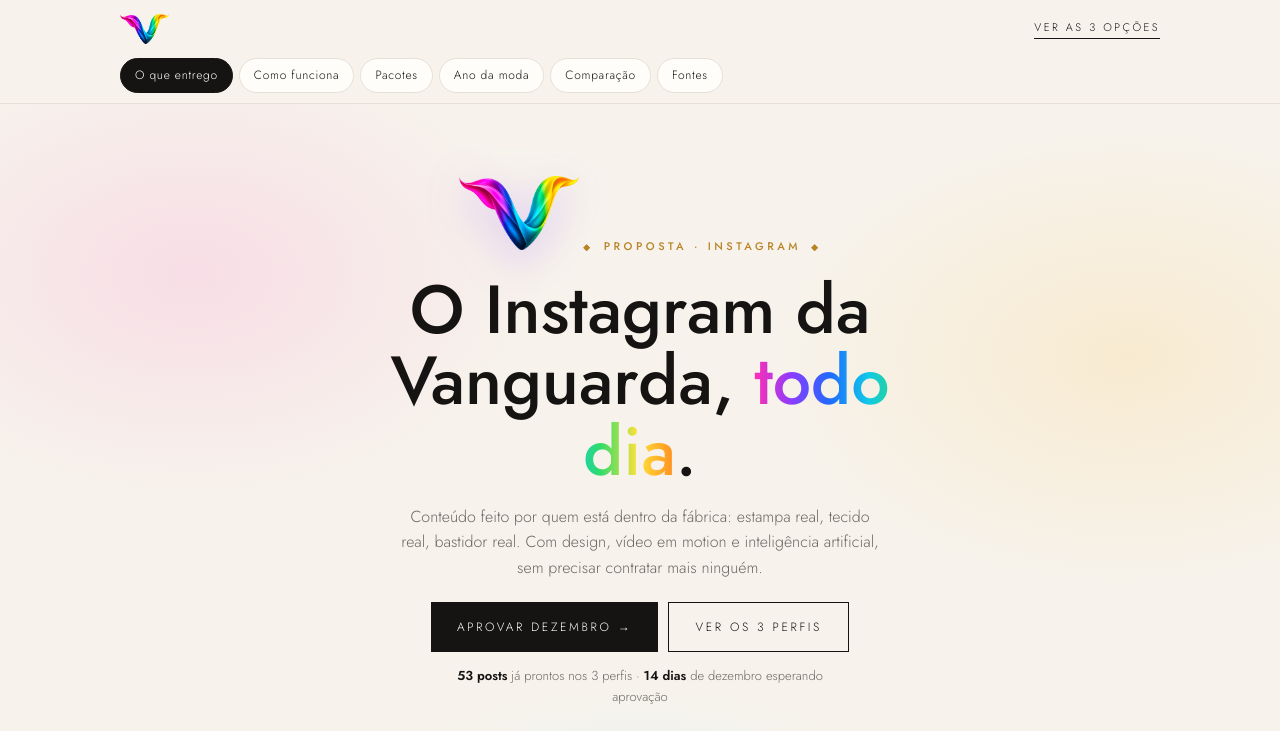
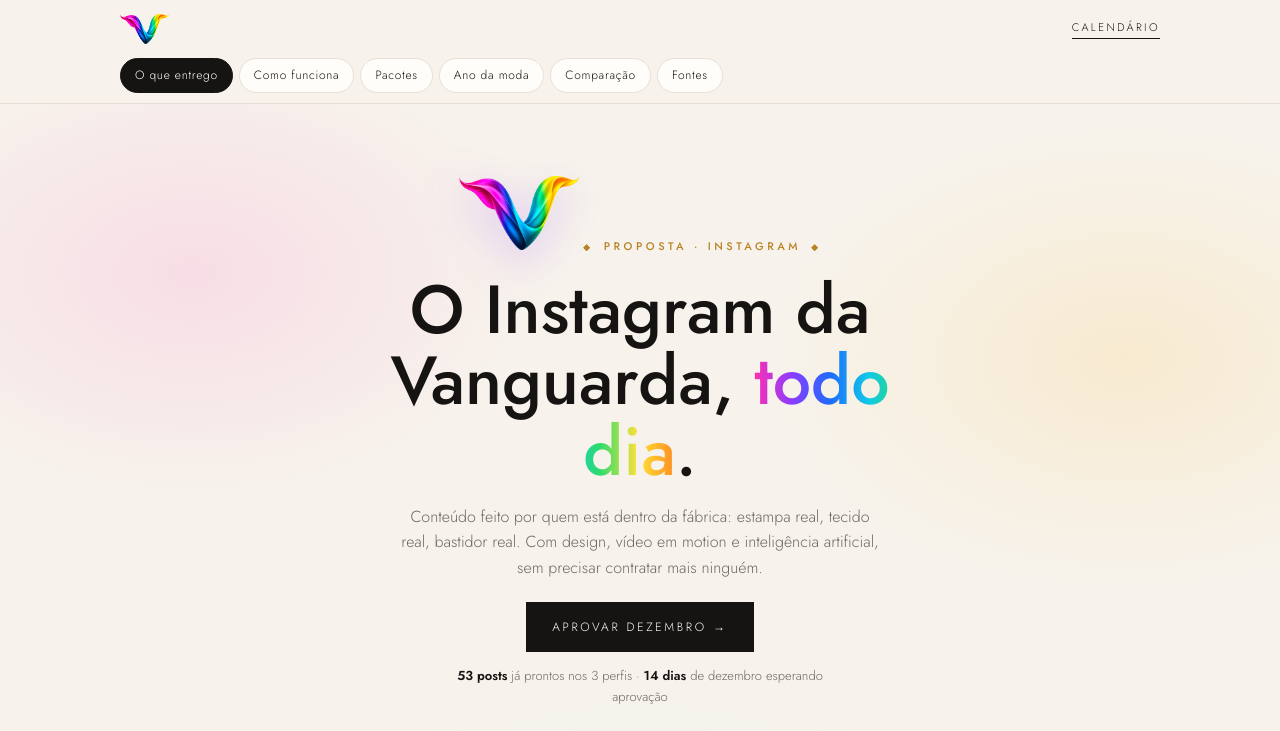
Before and after one commit to wolneyborges/vanguarda-instagram, a plain HTML site: page proposta/index.html in a window 1280 px wide. Shown: the top 731 px of the page. Drawn offline with Linux system fonts and the light colour scheme; grey boxes are pictures that could not be loaded.

Commit message:
Proposta isolada: sem links para os perfis
Co-Authored-By: Claude Opus 5.5 <noreply@anthropic.com>

```diff
--- a/proposta/index.html
+++ b/proposta/index.html
@@ -259,7 +259,7 @@ details.fontes-box[open] summary::after { content: "−"; }
 </style>
 </head>
 <body>
-<header class="topo"><div class="casca"><img src="../midia/logo/0013_Logo-marca.webp" alt="Vanguarda"><a href="../index.html">Ver as 3 opções</a></div>
+<header class="topo"><div class="casca"><img src="../midia/logo/0013_Logo-marca.webp" alt="Vanguarda"><a href="../calendario/index.html">Calendário</a></div>
   <nav class="menu"><a href="#entrego">O que entrego</a><a href="#como">Como funciona</a><a href="#pacotes">Pacotes</a><a href="#ano">Ano da moda</a><a href="#comparar">Comparação</a><a href="#fontes">Fontes</a></nav></header>
 
 <section class="hero"><div class="casca">
@@ -267,7 +267,7 @@ details.fontes-box[open] summary::after { content: "−"; }
   <div class="selo">Proposta · Instagram</div>
   <h1>O Instagram da Vanguarda, <em>todo dia</em>.</h1>
   <p>Conteúdo feito por quem está dentro da fábrica: estampa real, tecido real, bastidor real. Com design, vídeo em motion e inteligência artificial, sem precisar contratar mais ninguém.</p>
-  <div class="acoes"><a class="bt" href="../calendario/index.html">Aprovar dezembro →</a><a class="bt vazio" href="../index.html">Ver os 3 perfis</a></div>
+  <div class="acoes"><a class="bt" href="../calendario/index.html">Aprovar dezembro →</a></div>
   <p class="num"><b>53 posts</b> já prontos nos 3 perfis · <b>14 dias</b> de dezembro esperando aprovação</p>
   <div class="vitrine"><div class="trilho" id="trilho"></div></div>
 </div></section>
@@ -372,7 +372,7 @@ details.fontes-box[open] summary::after { content: "−"; }
   <div class="selo surge">Próximo passo</div>
   <h2 class="surge">Começar por dezembro.</h2>
   <p class="intro surge" style="margin:0 auto">A primeira semana já está no calendário, esperando aprovação. Começamos com 3 meses e revemos o pacote juntos no fim do período.</p>
-  <div class="bts surge"><a class="bt" href="../calendario/index.html">Abrir o calendário</a><a class="bt vazio" href="../index.html">Ver as 3 opções</a></div>
+  <div class="bts surge"><a class="bt" href="../calendario/index.html">Abrir o calendário</a></div>
 </div></section>
 
 <script src="../calendario/dados.js"></script>
```
